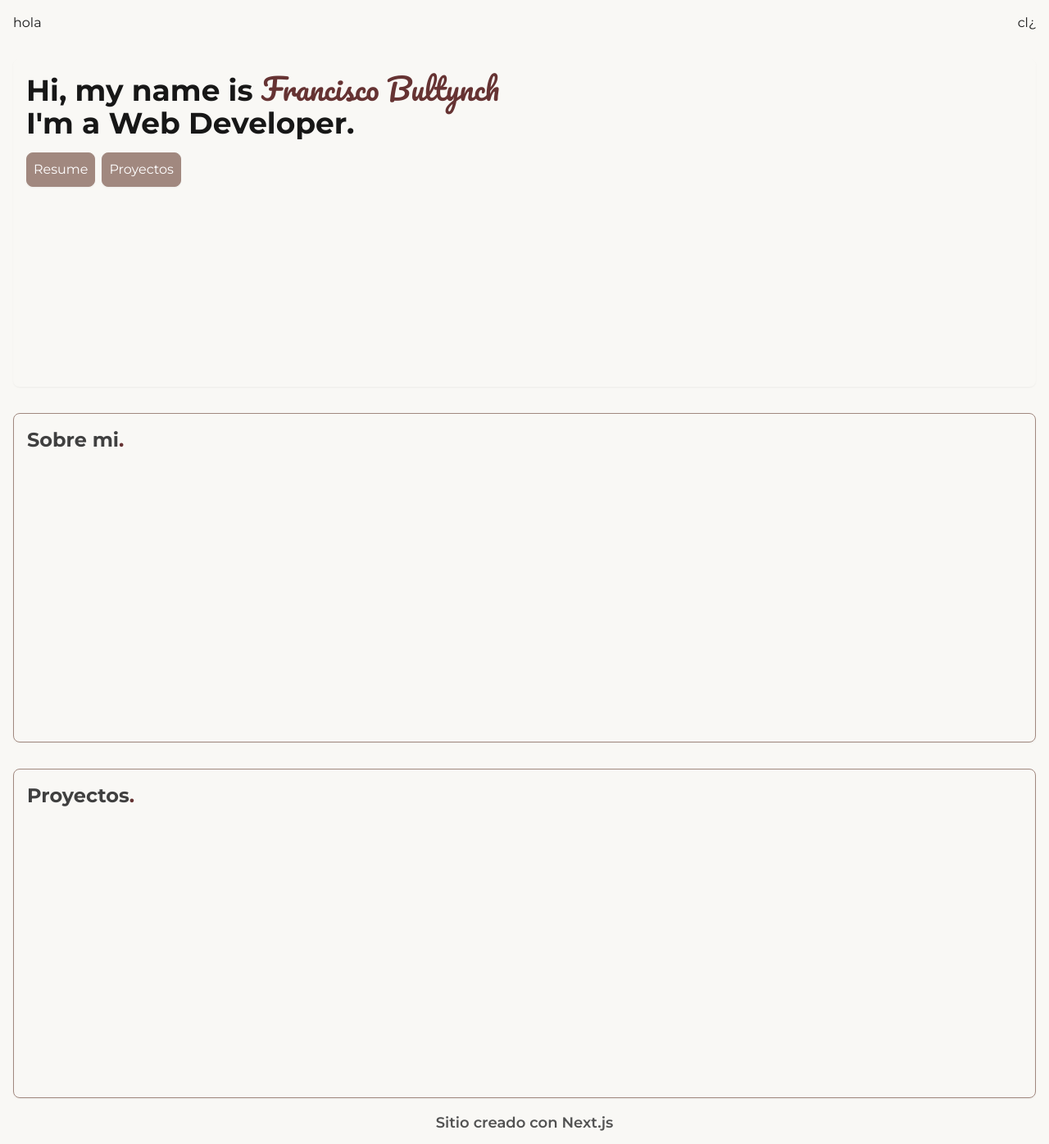
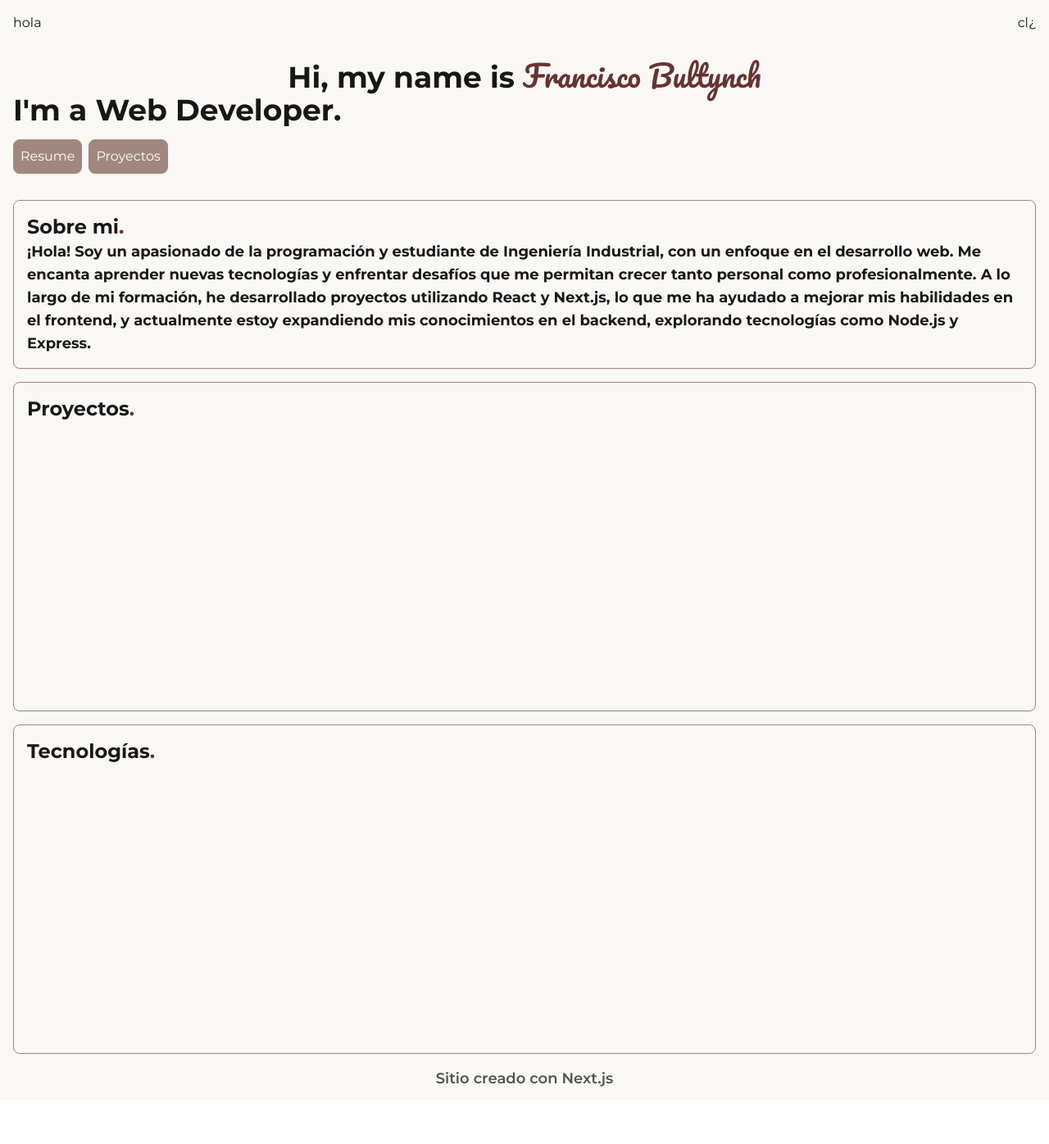
Before and after one commit to bultynch/Portfolio, a Next.js app: page / in a window 1280 px wide. Shown: the whole page at 82% size. After the commit the page ends 1358 px from the top, so only its background shows below. Built offline with nearby package versions, Linux system fonts and the light colour scheme.

Commit message:
arreglos

```diff
--- /dev/null
+++ b/app/Components/TechIcons.js
@@ -0,0 +1,8 @@
+export default function TechIcons() {
+    return (
+      <div>
+        <i className="devicon-react-original colored" style={{ fontSize: '50px' }}></i>
+        <i className="devicon-nodejs-plain colored" style={{ fontSize: '50px' }}></i>
+      </div>
+    );
+  }
--- /dev/null
+++ b/app/Pages/_app.js
@@ -0,0 +1,9 @@
+// pages/_app.js
+import '../styles/globals.css';
+import 'https://cdn.jsdelivr.net/gh/devicons/devicon@v2.14.0/devicon.min.css'; // Cargar Devicon CDN
+
+function MyApp({ Component, pageProps }) {
+  return <Component {...pageProps} />;
+}
+
+export default MyApp;
--- /dev/null
+++ b/app/Pages/index.js
@@ -0,0 +1,12 @@
+// pages/index.js
+import TechIcons from '../components/TechIcons'; // Importa un componente de íconos, si lo tienes
+
+export default function Home() {
+  return (
+    <div>
+      <h1>Welcome to My Portfolio</h1>
+      <p>This is a simple portfolio built with Next.js.</p>
+      <TechIcons />
+    </div>
+  );
+}
--- a/app/layout.tsx
+++ b/app/layout.tsx
@@ -1,18 +1,7 @@
 import type { Metadata } from "next";
-import localFont from "next/font/local";
 import "./globals.css";
 import { montserrat } from "./fonts/fonts";
 
-const geistSans = localFont({
-  src: "./fonts/GeistVF.woff",
-  variable: "--font-geist-sans",
-  weight: "100 900",
-});
-const geistMono = localFont({
-  src: "./fonts/GeistMonoVF.woff",
-  variable: "--font-geist-mono",
-  weight: "100 900",
-});
 
 export const metadata: Metadata = {
   title: "Create Next App",
--- a/app/page.tsx
+++ b/app/page.tsx
@@ -1,3 +1,4 @@
+import TechIcons from './Components/TechIcons'
 import Navbar from './Components/Navbar'
 import { fjallaOne, pacifico, satisfy } from './fonts/fonts';
 
@@ -10,37 +11,46 @@ export default function Home() {
         <button>cl¿</button>
       </div>
 
-      <div className='px-4 flex flex-col'>
+      <div className='mx-4 flex flex-col'>
 
-        <div className='my-4 w-full flex flex-col text-{texto1} border-[#A1887F] rounded-lg shadow-sm'>
-          <div className='p-4 w-full h-[400px] rounded-xl'>
+        <div className='my-4 w-full flex flex-col'>
 
-            <h1 className='text-4xl font-bold'>Hi, my name is <span className={`${pacifico.className} text-[#663333]`}>Francisco Bultynch</span></h1>
+          <div className='w-full rounded-xl'>
+            <h1 className='text-center text-4xl font-bold'>Hi, my name is <span className={`${pacifico.className} text-[#663333]`}>Francisco Bultynch</span></h1>
             <h1 className='text-4xl font-bold'>I'm a Web Developer.</h1>
 
-            <div className='my-4 text-[#FFFEFE]'>
-              <button className='mr-2 p-2 border border-[#A1887F] rounded-lg shadow-sm bg-[#A1887F]'>Resume</button>
-              <button className='p-2 border border-[#A1887F] rounded-lg shadow-sm bg-[#A1887F]'>Proyectos</button>
+            <div className='mt-4 text-[#FFFEFE]'>
+              <button className='mr-2 p-2 border border-[#A1887F] bg-[#A1887F] rounded-lg shadow-sm'>Resume</button>
+              <button className='p-2 border border-[#A1887F] bg-[#A1887F] rounded-lg shadow-sm'>Proyectos</button>
             </div>
           </div>
 
         </div>
 
-        <div className='my-4 w-full flex flex-col text-[#404040] border border-[#A1887F] rounded-lg shadow-sm'>
-          <div className='p-4 w-full h-[400px] rounded-xl text-2xl font-bold'>
+        <div className='my-4 w-full flex flex-col text-[#181818] border border-[#A1887F] rounded-lg shadow-sm'>
+          <div className='p-4 w-full rounded-xl text-2xl font-bold'>
             <h1 className=''>Sobre mi<span className='text-[#663333]'>.</span></h1>
+            <p className='text-lg'>¡Hola! Soy un apasionado de la programación y estudiante de Ingeniería Industrial, con un enfoque en el desarrollo web. Me encanta aprender nuevas tecnologías y enfrentar desafíos que me permitan crecer tanto personal como profesionalmente. A lo largo de mi formación, he desarrollado proyectos utilizando React y Next.js, lo que me ha ayudado a mejorar mis habilidades en el frontend, y actualmente estoy expandiendo mis conocimientos en el backend, explorando tecnologías como Node.js y Express.
+            </p>
           </div>
         </div>
 
-        <div className='my-4 w-full flex flex-col text-[#404040] border border-[#A1887F] rounded-lg shadow-sm'>
+        <div className='mb-4 w-full flex flex-col text-[#181818] border border-[#A1887F] rounded-lg shadow-sm'>
           <div className='p-4 w-full h-[400px] rounded-xl text-2xl font-bold'>
             <h1 className=''>Proyectos<span className='text-[#663333]'>.</span></h1>
+            <TechIcons />
+          </div>
+        </div>
+
+        <div className=' w-full flex flex-col text-[#181818] border border-[#A1887F] rounded-lg shadow-sm'>
+          <div className='p-4 w-full h-[400px] rounded-xl text-2xl font-bold'>
+            <h1 className=''>Tecnologías<span className='text-[#663333]'>.</span></h1>
           </div>
         </div>
 
       </div>
 
-      <div className='w-full h-10 text-neutral-600'>
+      <div className='my-4 w-full h-10 text-neutral-600'>
         <h1 className='text-lg font-semibold text-center'>Sitio creado con Next.js</h1>
       </div>
 
```
